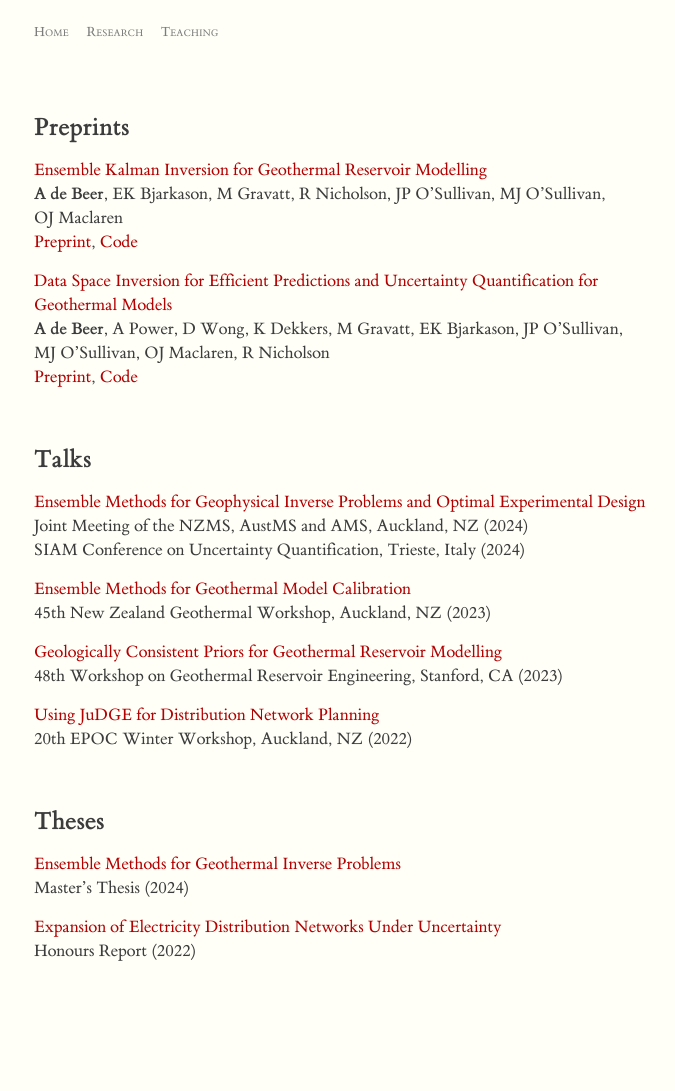
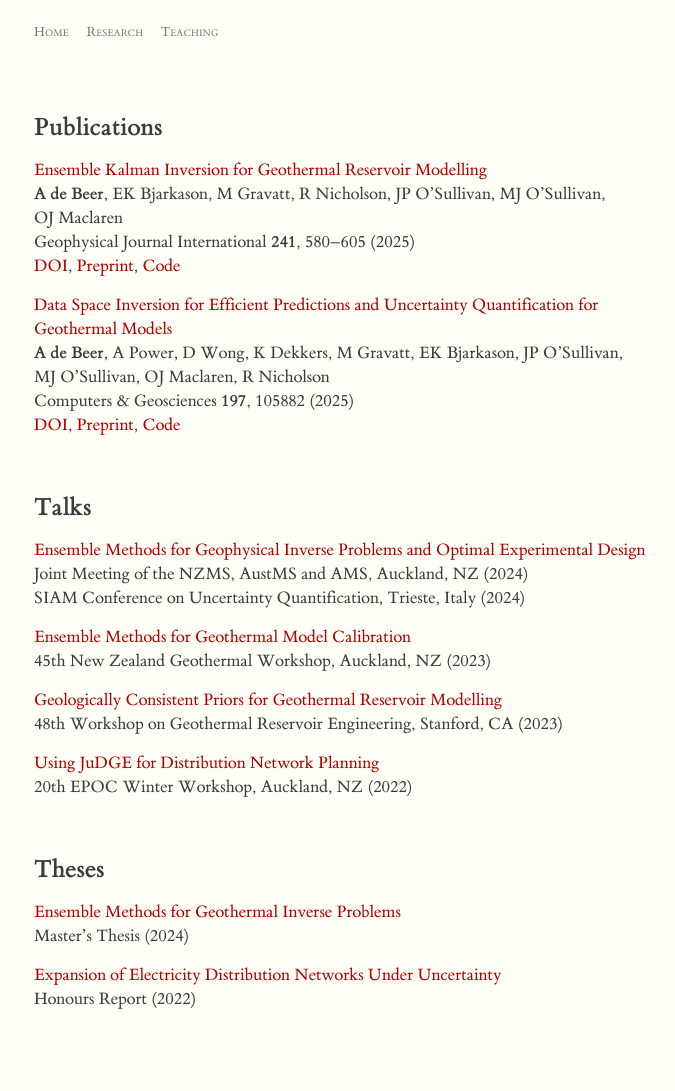
Before and after one commit to alexgdebeer/alexgdebeer.github.io, a Jekyll site: the page built from research.markdown, in a window 1280 px wide. Shown: the whole page, without its empty margins (281-956 px from the left). Built offline with Jekyll 4.4.1, drawn with Linux system fonts in a browser that asks for light colours; before the commit the page ends 1043 px from its top, so only the background shows below that.

Commit message:
Update research.md

```diff
--- a/research.markdown
+++ b/research.markdown
@@ -3,15 +3,17 @@ layout: page
 title: Research
 ---
 
-## Preprints
+## Publications
 
-[Ensemble Kalman Inversion for Geothermal Reservoir Modelling](https://arxiv.org/abs/2410.09017) \
+[Ensemble Kalman Inversion for Geothermal Reservoir Modelling](https://doi.org/10.1093/gji/ggaf060) \
 **A&nbsp;de&nbsp;Beer**, EK&nbsp;Bjarkason, M&nbsp;Gravatt, R&nbsp;Nicholson, JP&nbsp;O'Sullivan, MJ&nbsp;O'Sullivan, OJ&nbsp;Maclaren \
-[Preprint](https://arxiv.org/abs/2410.09017), [Code](https://github.com/alexgdebeer/GeothermalEnsembleMethods)
+Geophysical Journal International **241**, 580--605 (2025) \
+[DOI](https://doi.org/10.1093/gji/ggaf060), [Preprint](https://arxiv.org/abs/2410.09017), [Code](https://github.com/alexgdebeer/GeothermalEnsembleMethods)
 
-[Data Space Inversion for Efficient Predictions and Uncertainty Quantification for Geothermal Models](https://arxiv.org/abs/2407.15401) \
+[Data Space Inversion for Efficient Predictions and Uncertainty Quantification for Geothermal Models](https://doi.org/10.1016/j.cageo.2025.105882) \
 **A&nbsp;de&nbsp;Beer**, A&nbsp;Power, D&nbsp;Wong, K&nbsp;Dekkers, M&nbsp;Gravatt, EK&nbsp;Bjarkason, JP&nbsp;O'Sullivan, MJ&nbsp;O'Sullivan, OJ&nbsp;Maclaren, R&nbsp;Nicholson \
-[Preprint](https://arxiv.org/abs/2407.15401), [Code](https://github.com/alexgdebeer/GeothermalDSI)
+Computers & Geosciences **197**, 105882 (2025) \
+[DOI](https://doi.org/10.1016/j.cageo.2025.105882), [Preprint](https://arxiv.org/abs/2407.15401), [Code](https://github.com/alexgdebeer/GeothermalDSI)
 
 <br>
 
```
Also changed, not shown: 1 other file.
